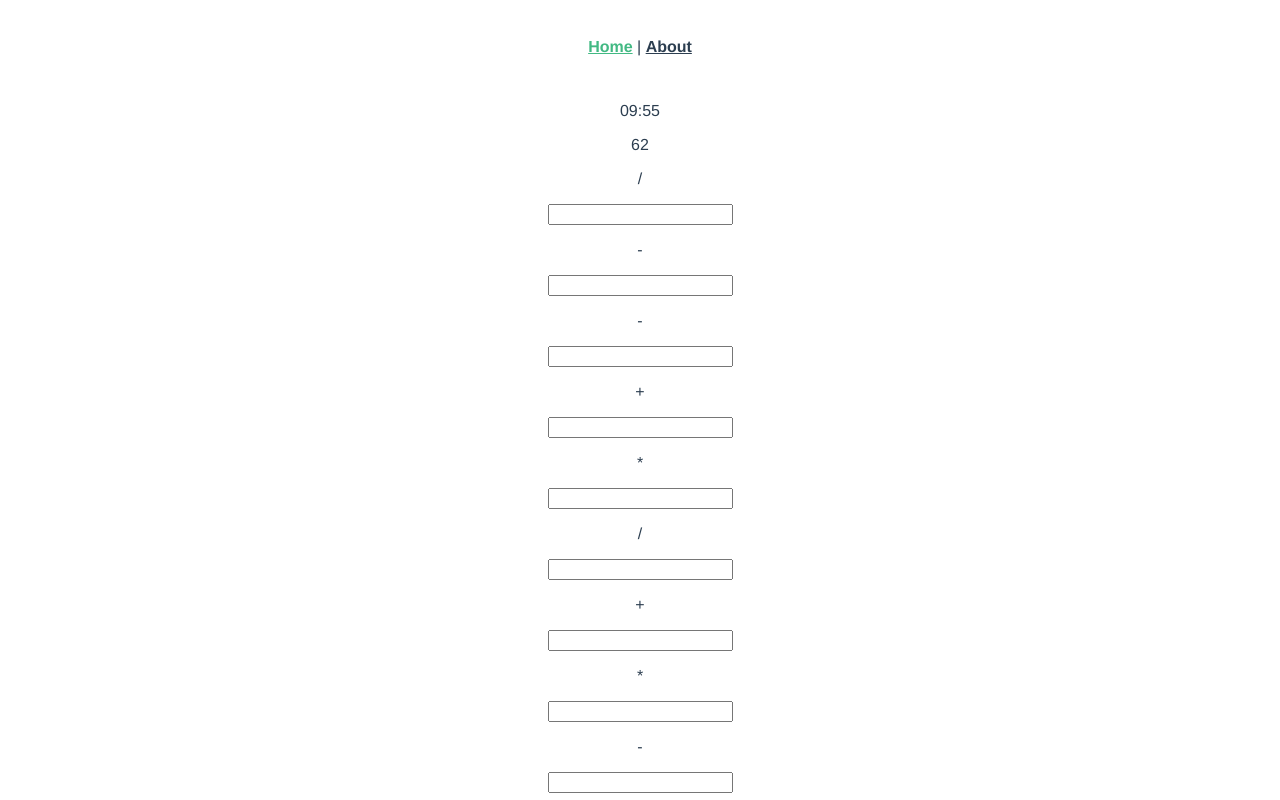
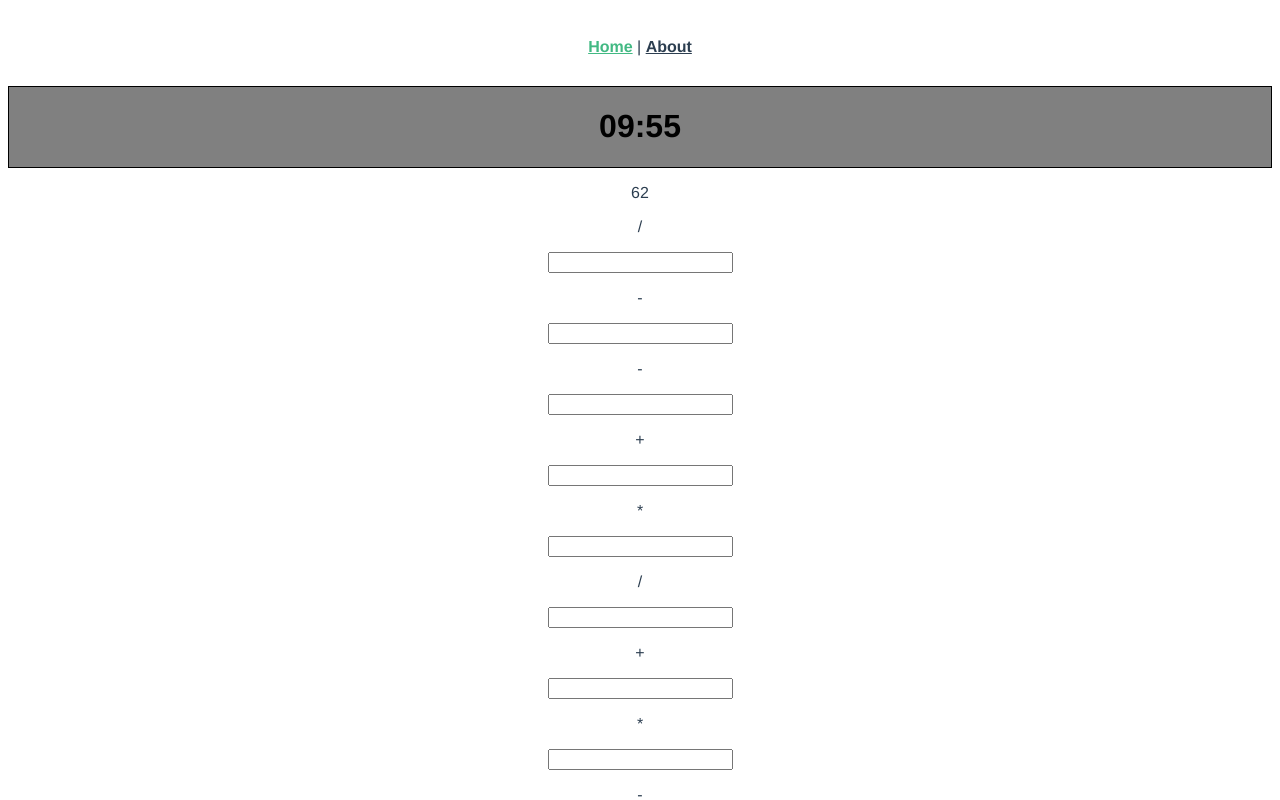
Before and after one commit to TusksAndTasks/vue-brain-game, a Vue app: page /#/ in a window 1280 px wide. Shown: the top 800 px of the page. Built offline with nearby package versions, Linux system fonts and the light colour scheme.

Commit message:
feat: add timer primitive component

```diff
--- a/package.json
+++ b/package.json
@@ -5,7 +5,7 @@
   "scripts": {
     "serve": "vue-cli-service serve",
     "build": "vue-cli-service build",
-    "lint": "vue-cli-service lint"
+    "lint": "vue-cli-service lint --fix"
   },
   "dependencies": {
     "core-js": "^3.8.3",
--- /dev/null
+++ b/src/primitives/TimerPrimitive.vue
@@ -0,0 +1,25 @@
+<template>
+  <div class="timer">
+    <TypographyPrimitive elem="h1" :size="sizes.LARGE">
+      <slot></slot>
+    </TypographyPrimitive>
+  </div>
+</template>
+
+<script lang="ts" setup>
+import { defineProps, onBeforeUnmount, onMounted } from "vue";
+import TypographyPrimitive from "@/primitives/TypographyPrimitive.vue";
+import { sizes } from "@/themes/sizes";
+
+const props = defineProps<{ onMount: () => void; onUnmount: () => void }>();
+
+onMounted(props.onMount);
+onBeforeUnmount(props.onUnmount);
+</script>
+
+<style lang="scss">
+.timer {
+  border: 1px solid black;
+  background-color: gray;
+}
+</style>
--- /dev/null
+++ b/src/primitives/TypographyPrimitive.vue
@@ -0,0 +1,41 @@
+<template>
+  <component :is="elem" :style="CSSProps" :class="className">
+    <slot></slot>
+  </component>
+</template>
+
+<script lang="ts" setup>
+import { computed, defineProps, withDefaults } from "vue";
+import { colors } from "@/themes/colors";
+import { sizes } from "@/themes/sizes";
+
+const props = withDefaults(
+  defineProps<{
+    elem: keyof HTMLElementTagNameMap;
+    className?: string;
+    color?: colors;
+    size?: sizes;
+  }>(),
+  {
+    elem: "span",
+    className: "standard-text",
+    color: colors.BLACK,
+    size: sizes.MEDIUM,
+  }
+);
+
+const CSSProps = computed(() => {
+  return {
+    "--size-prop": props.size,
+    "--color-prop": props.color,
+  };
+});
+</script>
+
+<style lang="scss">
+.standard-text {
+  font-size: var(--size-prop);
+  color: var(--color-prop);
+  font-family: Avenir, Helvetica, Arial, sans-serif;
+}
+</style>
--- a/src/services/TimerManager.ts
+++ b/src/services/TimerManager.ts
@@ -2,7 +2,7 @@ import store from "@/store";
 
 class TimerManager {
   updateTime(time: string) {
-    store.commit("updateTimerState", { key: "time", value: time });
+    store.commit("updateTimerState", { key: "displayTime", value: time });
   }
 }
 
--- a/src/store/settings.ts
+++ b/src/store/settings.ts
@@ -4,8 +4,7 @@ import { flagsEnum } from "@/engiene";
 export interface ISettingsState {
   flags: FlagsType;
   difficulty: number;
-  timer: number;
-  time: string;
+  userSetTime: number;
 }
 
 export default {
@@ -18,8 +17,7 @@ export default {
       [flagsEnum.POW]: true,
     },
     difficulty: 10,
-    timer: 10,
-    time: "",
+    userSetTime: 10,
   },
   mutations: {
     updateSettingsState<STATE extends ISettingsState, KEY extends keyof STATE>(
--- a/src/store/timer.ts
+++ b/src/store/timer.ts
@@ -1,10 +1,10 @@
 export interface ITimeState {
-  time: string;
+  displayTime: string;
 }
 
 export default {
   state: {
-    time: "",
+    displayTime: "",
   },
   mutations: {
     updateTimerState<STATE extends ITimeState, KEY extends keyof STATE>(
--- /dev/null
+++ b/src/themes/colors.ts
@@ -0,0 +1,8 @@
+export enum colors {
+  WHITE = "#FFF",
+  BLUE = "#4696EC",
+  BLACK = "#000",
+  GRAY = "#C0C0C0",
+  RED = "#FF6F42",
+  DARKGRAY = "#7A7A7A",
+}
--- /dev/null
+++ b/src/themes/sizes.ts
@@ -0,0 +1,5 @@
+export enum sizes {
+  SMALL = "12px",
+  MEDIUM = "16px",
+  LARGE = "32px",
+}
--- a/src/views/GamePage.vue
+++ b/src/views/GamePage.vue
@@ -1,5 +1,7 @@
 <template>
-  <p>{{ store.state.timer.time }}</p>
+  <TimerPrimitive :on-mount="mountTimer" :on-unmount="unmountTimer">{{
+    store.state.timer.displayTime
+  }}</TimerPrimitive>
   <div v-for="field in store.state.game.currentFields" :key="field.id">
     <p v-if="field.id === 0 || field.id % 2 !== 0 || isShown">
       {{ field.value }}
@@ -27,21 +29,23 @@
 <script setup lang="ts">
 import store from "@/store";
 import { gameDataGenerator } from "@/services/GameDataGenerator";
-import { onBeforeUnmount, onMounted, ref } from "vue";
+import { ref } from "vue";
 import { fieldsManager } from "@/services/FieldManager";
 import ModalPrimitive from "@/primitives/ModalPrimitive.vue";
 import { timer } from "@/utils/Timer";
 import { timerManager } from "@/services/TimerManager";
+import TimerPrimitive from "@/primitives/TimerPrimitive.vue";
 
-onMounted(() =>
-  timer.startTimer(store.state.settings.timer, (time: string) => {
+const mountTimer = () =>
+  timer.startTimer(store.state.settings.userSetTime, (time: string) => {
     timerManager.updateTime(time);
-  })
-);
-onBeforeUnmount(() => {
+  });
+
+const unmountTimer = () => {
   timer.stopTimer();
   timerManager.updateTime("0");
-});
+};
+
 gameDataGenerator.generateGameConditions();
 function handleCheck() {
   fieldsManager.checkSolution();
--- a/src/views/MainPage.vue
+++ b/src/views/MainPage.vue
@@ -12,8 +12,8 @@
       :onChange="settingsUpdater.rangesUpdater"
     />
     <RangePrimitive
-      :value="store.state.settings.timer"
-      keyword="timer"
+      :value="store.state.settings.userSetTime"
+      keyword="userSetTime"
       :onChange="settingsUpdater.rangesUpdater"
     />
   </div>
```
Also changed, not shown: .eslintrc.js.
